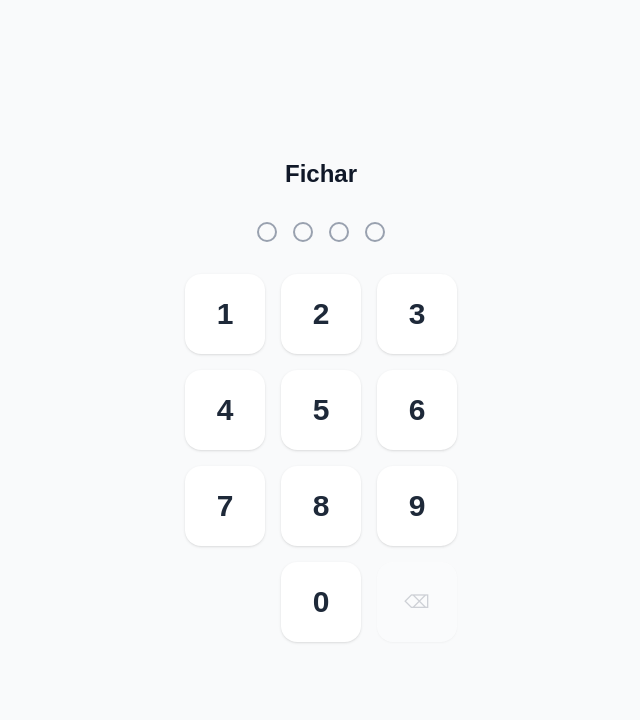
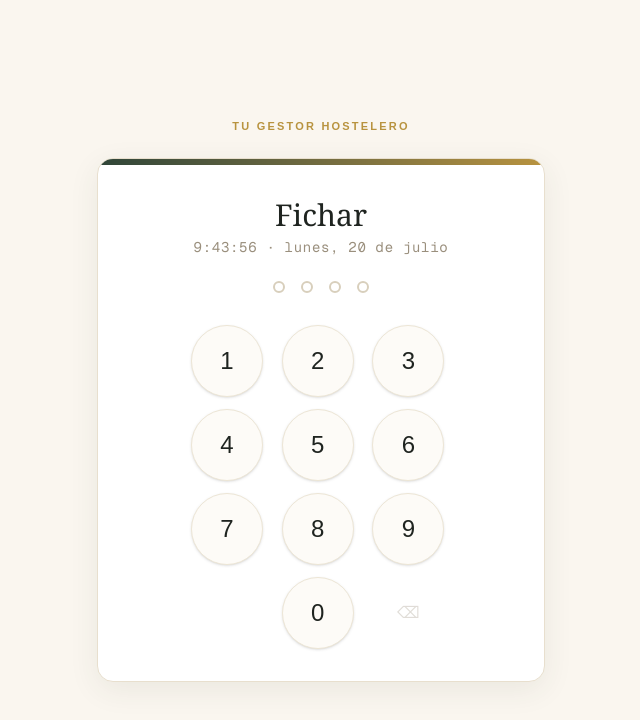
Before and after one commit to smayov/tgh-roadmap, a Next.js app: page /fichar/1 in a window 1280 px wide. Shown: the top 720 px of the page, without its empty margins (319-959 px from the left). Built offline with nearby package versions, Linux system fonts and the light colour scheme.

Commit message:
modulo de personal: vacaciones y ausencias9

```diff
--- a/app/fichar/[negocioId]/page.jsx
+++ b/app/fichar/[negocioId]/page.jsx
@@ -1,6 +1,6 @@
 "use client";
 
-import { useState, useCallback, use } from "react";
+import { useState, useCallback, use, useEffect } from "react";
 
 export default function FicharPage({ params }) {
   const { negocioId } = use(params);
@@ -8,6 +8,12 @@ export default function FicharPage({ params }) {
   const [pin, setPin] = useState("");
   const [enviando, setEnviando] = useState(false);
   const [resultado, setResultado] = useState({ estado: "idle" });
+  const [horaActual, setHoraActual] = useState(new Date());
+
+  useEffect(() => {
+    const intervalo = setInterval(() => setHoraActual(new Date()), 1000);
+    return () => clearInterval(intervalo);
+  }, []);
 
   const resetTrasResultado = useCallback(() => {
     setTimeout(() => {
@@ -20,9 +26,8 @@ export default function FicharPage({ params }) {
     return new Promise((resolve) => {
       if (!navigator.geolocation) return resolve(null);
       navigator.geolocation.getCurrentPosition(
-        (pos) =>
-          resolve({ lat: pos.coords.latitude, lng: pos.coords.longitude }),
-        () => resolve(null), // si rechaza el permiso, no bloqueamos el fichaje
+        (pos) => resolve({ lat: pos.coords.latitude, lng: pos.coords.longitude }),
+        () => resolve(null),
         { timeout: 4000 }
       );
     });
@@ -32,7 +37,6 @@ export default function FicharPage({ params }) {
     setEnviando(true);
     try {
       const ubicacion = await obtenerUbicacion();
-
       const res = await fetch("/api/personal/fichaje", {
         method: "POST",
         headers: { "Content-Type": "application/json" },
@@ -41,10 +45,7 @@ export default function FicharPage({ params }) {
       const data = await res.json();
 
       if (!res.ok) {
-        setResultado({
-          estado: "error",
-          mensaje: data.message || "Error al fichar",
-        });
+        setResultado({ estado: "error", mensaje: data.message || "Error al fichar" });
       } else {
         setResultado({
           estado: "exito",
@@ -79,45 +80,100 @@ export default function FicharPage({ params }) {
   const mostrandoResultado = resultado.estado !== "idle";
 
   return (
-    <div className="flex min-h-screen items-center justify-center bg-gray-50">
-      <div className="mx-auto flex w-full max-w-sm flex-col items-center gap-8 p-6">
-        <h1 className="text-2xl font-bold text-gray-900">Fichar</h1>
+    <div className="flex min-h-screen items-center justify-center bg-[#FAF6EF] px-6 py-12">
+      <div className="w-full max-w-md">
+        <div className="mb-6 text-center">
+          <p className="text-[11px] font-semibold uppercase tracking-[0.2em] text-[#B8933F]">
+            Tu Gestor Hostelero
+          </p>
+        </div>
 
-        <div className="flex gap-4">
+        <div className="overflow-hidden rounded-2xl border border-[#E8DFCE] bg-white shadow-[0_8px_30px_rgba(47,69,56,0.08)]">
+          <div className="h-1.5 bg-gradient-to-r from-[#2F4538] to-[#B8933F]" />
+
+          <div className="p-8">
+            <div className="mb-6 text-center">
+              <h1
+                className="text-3xl font-medium text-[#1F2420]"
+                style={{ fontFamily: "'Iowan Old Style', 'Georgia', serif" }}
+              >
+                Fichar
+              </h1>
+              {/* Reloj en vivo — el guiño propio de esta pantalla */}
+              <p className="mt-1 font-mono text-sm tabular-nums tracking-wider text-[#9A8F7D]">
+                {horaActual.toLocaleTimeString("es-ES")}
+                {" · "}
+                {horaActual.toLocaleDateString("es-ES", {
+                  weekday: "long",
+                  day: "numeric",
+                  month: "long",
+                })}
+              </p>
+            </div>
+
+            <div className="mb-8 flex justify-center gap-4">
               {[0, 1, 2, 3].map((i) => (
                 <div
                   key={i}
-              className={`h-5 w-5 rounded-full border-2 border-gray-400 transition ${
-                i < pin.length ? "bg-gray-800" : "bg-transparent"
+                  className={`h-3 w-3 rounded-full border-2 transition-all duration-150 ${
+                    i < pin.length
+                      ? "border-[#2F4538] bg-[#2F4538]"
+                      : "border-[#D8CFBC] bg-transparent"
                   }`}
                 />
               ))}
             </div>
 
-        {mostrandoResultado && (
+            {mostrandoResultado ? (
+              <div className="text-center">
                 <div
-            className={`w-full rounded-xl px-6 py-5 text-center text-xl font-semibold ${
-              resultado.estado === "exito"
-                ? "bg-green-50 text-green-700"
-                : "bg-red-50 text-red-700"
+                  className={`mx-auto mb-4 flex h-12 w-12 items-center justify-center rounded-full ${
+                    resultado.estado === "exito" ? "bg-[#EAF1EA]" : "bg-[#FBEAE4]"
                   }`}
                 >
-            {resultado.estado === "exito"
-              ? `¡Hola ${resultado.nombre}! ${
-                  resultado.tipo === "entrada" ? "Entrada" : "Salida"
-                } registrada · ${resultado.hora}`
-              : resultado.mensaje}
+                  {resultado.estado === "exito" ? (
+                    <svg
+                      className="h-6 w-6 text-[#2F4538]"
+                      fill="none"
+                      viewBox="0 0 24 24"
+                      stroke="currentColor"
+                      strokeWidth={2}
+                    >
+                      <path strokeLinecap="round" strokeLinejoin="round" d="M5 13l4 4L19 7" />
+                    </svg>
+                  ) : (
+                    <svg
+                      className="h-6 w-6 text-[#9A3B24]"
+                      fill="none"
+                      viewBox="0 0 24 24"
+                      stroke="currentColor"
+                      strokeWidth={2}
+                    >
+                      <path strokeLinecap="round" strokeLinejoin="round" d="M6 18L18 6M6 6l12 12" />
+                    </svg>
+                  )}
                 </div>
+                {resultado.estado === "exito" ? (
+                  <>
+                    <p className="text-lg font-medium text-[#1F2420]">
+                      ¡Hola, {resultado.nombre}!
+                    </p>
+                    <p className="mt-1 text-sm text-[#6B6155]">
+                      {resultado.tipo === "entrada" ? "Entrada" : "Salida"} registrada · {resultado.hora}
+                    </p>
+                  </>
+                ) : (
+                  <p className="text-sm font-medium text-[#9A3B24]">{resultado.mensaje}</p>
                 )}
-
-        {!mostrandoResultado && (
-          <div className="grid grid-cols-3 gap-4">
+              </div>
+            ) : (
+              <div className="mx-auto grid max-w-[260px] grid-cols-3 gap-3">
                 {["1", "2", "3", "4", "5", "6", "7", "8", "9"].map((d) => (
                   <button
                     key={d}
                     onClick={() => handleDigit(d)}
                     disabled={enviando}
-                className="flex h-20 w-20 items-center justify-center rounded-2xl bg-white text-3xl font-semibold text-gray-800 shadow-sm transition hover:bg-gray-100 active:scale-95 disabled:opacity-50"
+                    className="flex h-[72px] w-[72px] items-center justify-center rounded-full border border-[#EDE6D6] bg-[#FDFBF7] text-2xl font-medium text-[#1F2420] shadow-sm transition-all hover:border-[#2F4538]/30 hover:bg-white active:scale-95 disabled:opacity-40"
                   >
                     {d}
                   </button>
@@ -126,14 +182,14 @@ export default function FicharPage({ params }) {
                 <button
                   onClick={() => handleDigit("0")}
                   disabled={enviando}
-              className="flex h-20 w-20 items-center justify-center rounded-2xl bg-white text-3xl font-semibold text-gray-800 shadow-sm transition hover:bg-gray-100 active:scale-95 disabled:opacity-50"
+                  className="flex h-[72px] w-[72px] items-center justify-center rounded-full border border-[#EDE6D6] bg-[#FDFBF7] text-2xl font-medium text-[#1F2420] shadow-sm transition-all hover:border-[#2F4538]/30 hover:bg-white active:scale-95 disabled:opacity-40"
                 >
                   0
                 </button>
                 <button
                   onClick={handleBorrar}
                   disabled={enviando || pin.length === 0}
-              className="flex h-20 w-20 items-center justify-center rounded-2xl bg-white text-lg font-medium text-gray-500 shadow-sm transition hover:bg-gray-100 active:scale-95 disabled:opacity-30"
+                  className="flex h-[72px] w-[72px] items-center justify-center rounded-full text-base font-medium text-[#9A8F7D] transition-all hover:text-[#1F2420] active:scale-95 disabled:opacity-30"
                 >
                   ⌫
                 </button>
@@ -141,5 +197,7 @@ export default function FicharPage({ params }) {
             )}
           </div>
         </div>
+      </div>
+    </div>
   );
 }
```
Lines whose indentation alone changed are shown as unchanged.
